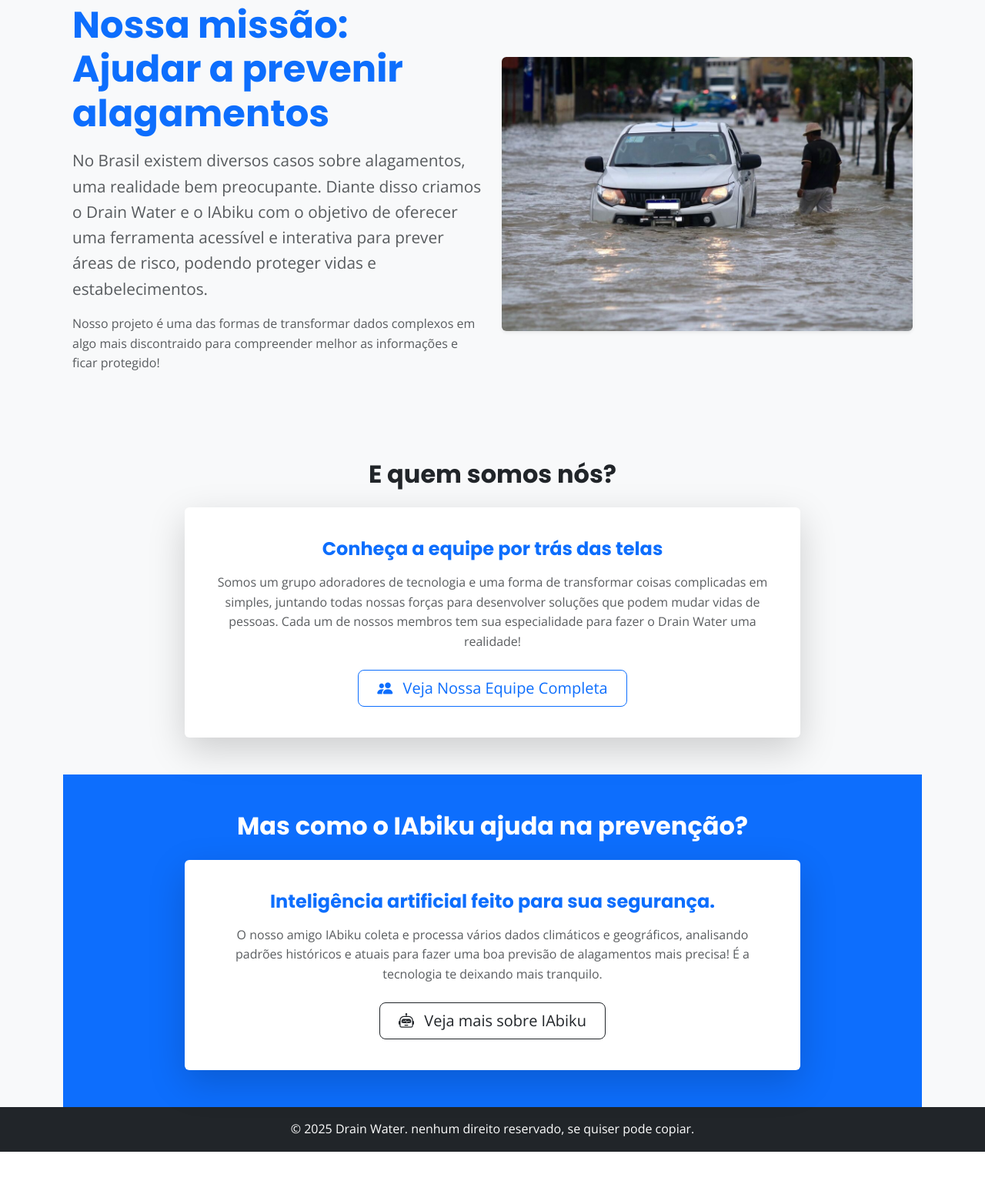
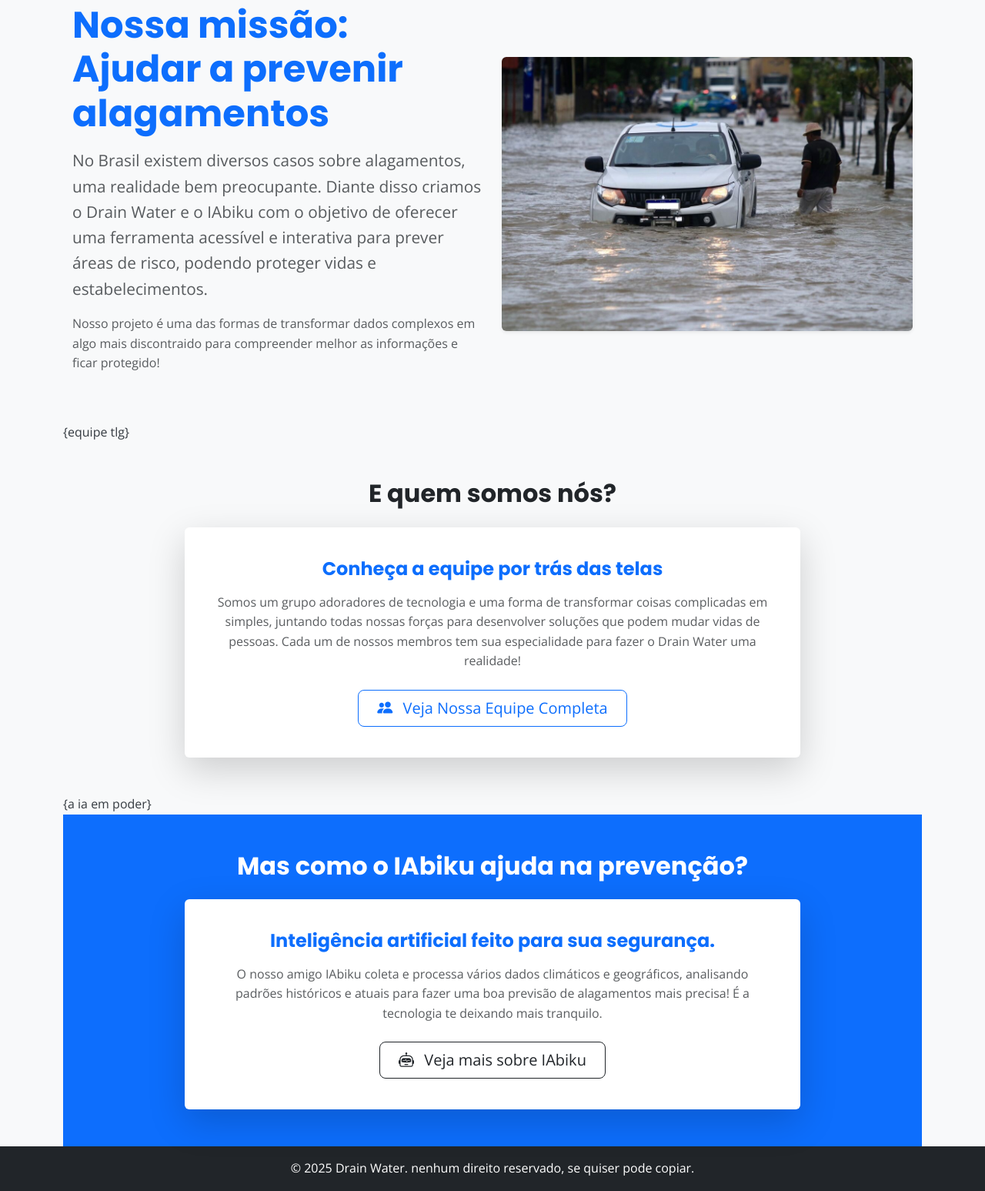
Before and after one commit to Calango123/IAbiku, a Flask app: page / in a window 1280 px wide. Shown: the part 822-2369 px from the top of the page at 77% size. Before the commit the page ends 2318 px from the top, so only its background shows below. Run offline with Flask 3, Linux system fonts and the light colour scheme.

Commit message:
Update index.html

```diff
--- a/templates/index.html
+++ b/templates/index.html
@@ -47,7 +47,7 @@
     </div>
 </section>
 
-{# Nova Seção 1: Por que fizemos este projeto? #}
+
 <section class="bg-light py-5">
     <div class="container">
         <div class="row align-items-center">
@@ -67,7 +67,7 @@
     </div>
 </section>
 
-{# Nova Seção 2: Conheça Nossa Equipe #}
+{equipe tlg}
 <section class="container my-5 text-center">
     <h2 class="fw-bold text-dark mb-4">E quem somos nós?</h2>
     <div class="card p-4 shadow-lg border-0 mx-auto" style="max-width: 800px;">
@@ -83,7 +83,7 @@
     </div>
 </section>
 
-{# Nova Seção 3: Descubra o Poder da IA #}
+{a ia em poder}
 <section class="bg-primary text-white py-5">
     <div class="container text-center">
         <h2 class="fw-bold mb-4">Mas como o IAbiku ajuda na prevenção? </h2>
```
